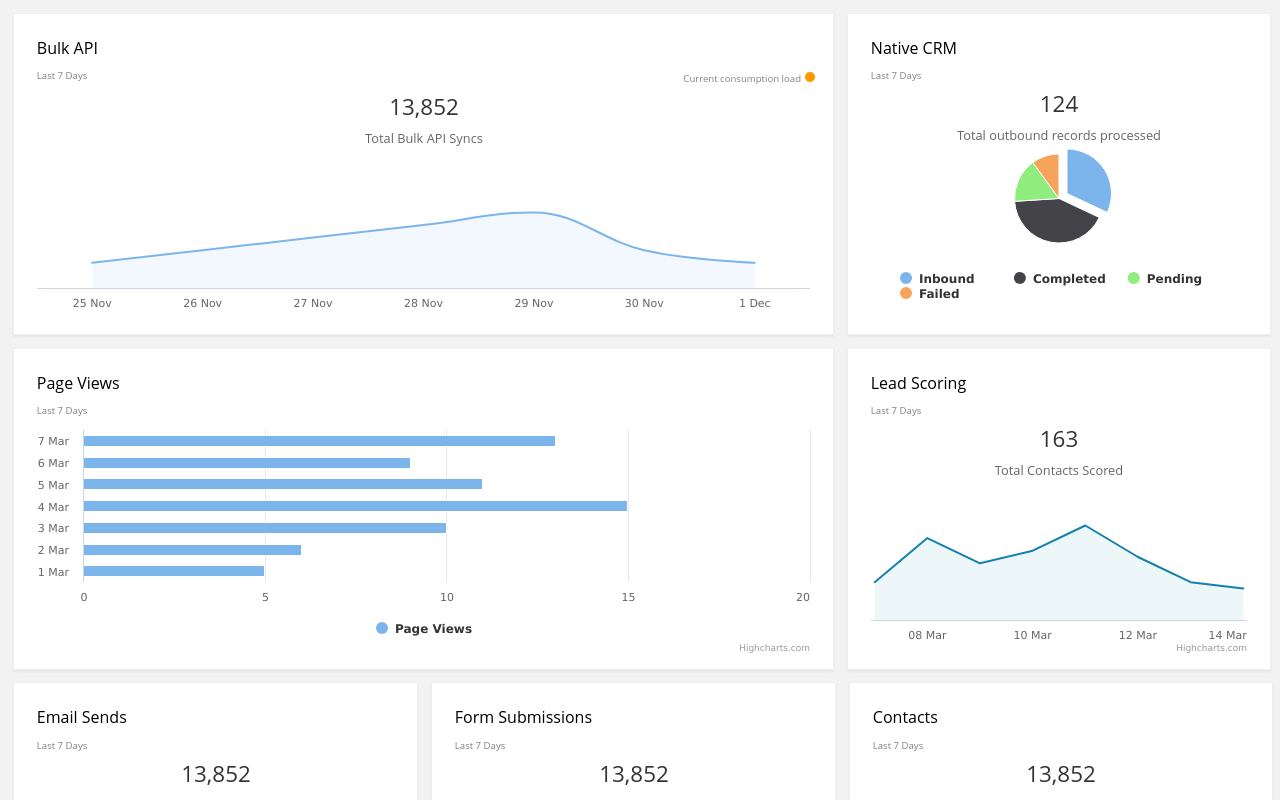
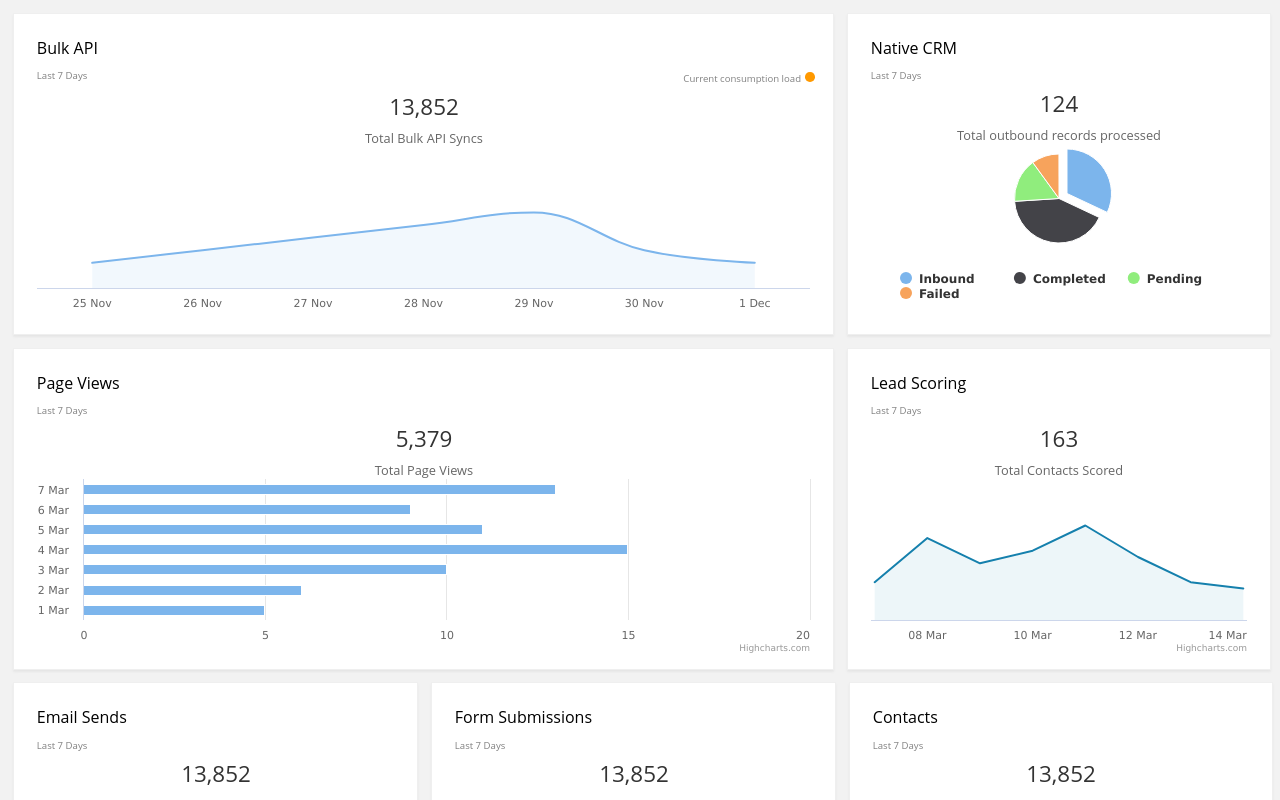
Before and after one commit to raviprakash25x/reactMocUp, a React (Create React App) app: page / in a window 1280 px wide. Shown: the top 800 px of the page. Built offline with nearby package versions, Linux system fonts and the light colour scheme.

Commit message:
Updated third highchart in popup

```diff
--- a/src/pageViews.js
+++ b/src/pageViews.js
@@ -38,7 +38,13 @@ export var options={
             type: 'bar'
     },
     title: {
-        text: ''
+        text: '5,379',
+        style: {"fontFamily": "Open Sans", "fontSize": "1.75vw"},
+        margin: 0
+    },
+    subtitle: {
+        text: 'Total Page Views',
+        style: {"fontFamily": "Open Sans", "fontSize": "1vw"}
     },
     xAxis: {
         type: 'datetime',
@@ -76,6 +82,7 @@ export var options={
 
 export var series = {
     series: [{
+        showInLegend: false,
         name: 'Page Views',
         data: selectAppropriateData(InputData.LeadScoreData,7)
     }]
@@ -86,11 +93,11 @@ export var line_options = {
         type: 'line'
     },
     title: {
-        text: ''
+        text: '',
     },
     yAxis: {
         title: {
-            text: '',
+            text: 'Page Views',
             },
         tickInterval:5,
     },
@@ -101,9 +108,9 @@ export var line_options = {
         },
     },
     legend: {
-        align:'right',
-        verticalAlign:'top',
-        margin:20
+        layout: 'horizontal',
+            align: 'right',
+            verticalAlign: 'top',
     },
 
     plotOptions: {
@@ -164,7 +171,7 @@ export function get_line_series(days) {
 export var line2_options = {
 
     title: {
-        text: ''
+        text: '',
     },
     subtitle: {
         text: ''
@@ -182,9 +189,9 @@ export var line2_options = {
         },
     },
     legend: {
-        layout: 'vertical',
-        align: 'right',
-        verticalAlign: 'middle'
+            layout: 'horizontal',
+            align: 'right',
+            verticalAlign: 'top',
     },
     plotOptions: {
         series: {
@@ -272,3 +279,153 @@ export var line_summary_data = {
 
 
 export var line_summary_colors = ['#47BDEF', '#000000'];
+
+
+export var scatter_options = {
+    chart: {
+        type: 'scatter'
+
+    },
+    title: {
+        text: ''
+    },
+    xAxis: {
+        type: 'datetime',
+        dateTimeLabelFormats: {
+            millisecond: '%H:%M:%S.%L',
+            second: '%H:%M:%S',
+            minute: '%H:%M',
+            hour: '%H:%M',
+            day: '%e. %b',
+            week: '%e. %b',
+            month: '%b \'%y',
+            year: '%Y'
+        },
+        title: {
+            text: 'Date'
+        },
+        startOnTick: true,
+        endOnTick: true,
+        showLastLabel: true
+    },
+    yAxis: {
+        title: {
+            text: 'Number of occurences'
+        },
+        min: 0
+    },
+    legend: {
+        layout: 'vertical',
+        align: 'left',
+        verticalAlign: 'top',
+        x: 100,
+        y: 70,
+        floating: true,
+        backgroundColor: '#FFFFFF',
+        borderWidth: 1
+    },
+    tooltip: {
+        formatter: function () {
+            return '<b>' + this.series.name + '</b><br/>' +
+                Highcharts.dateFormat('%b %Y',
+                    new Date(this.x))
+                + ',' + this.y + ' occurences ';
+        }
+    },
+    plotOptions: {
+        scatter: {
+            marker: {
+                radius: 5,
+                states: {
+                    hover: {
+                        enabled: true,
+                        lineColor: 'rgb(100,100,100)'
+                    }
+                }
+            },
+            states: {
+                hover: {
+                    marker: {
+                        enabled: true
+                    }
+                }
+            },
+            tooltip: {
+                headerFormat: '<b>Random</b><br>'
+            }
+        },
+        series: {
+        },
+        allowPointSelect: true
+
+    },
+    series: [{
+
+        name: 'Warning Limit',
+        data: [[Date.UTC(2018, 1), 1],
+            [Date.UTC(2018, 2), 2],
+            [Date.UTC(2018, 3), 4],
+            [Date.UTC(2018, 4), 2],
+            [Date.UTC(2018, 5), 5],
+            [Date.UTC(2018, 6), 4],
+            [Date.UTC(2018, 7), 3],
+            [Date.UTC(2018, 8), 1],
+            [Date.UTC(2018, 9), 0],
+            [Date.UTC(2018, 10), 1],
+            [Date.UTC(2018, 11), 4],
+            [Date.UTC(2018, 12), 4]]
+    },
+        {
+            name: 'Critical Limit',
+            data: [[Date.UTC(2018, 1), 3],
+                [Date.UTC(2018, 2), 4],
+                [Date.UTC(2018, 3), 1],
+                [Date.UTC(2018, 4), 0],
+                [Date.UTC(2018, 5), 2],
+                [Date.UTC(2018, 6), 0],
+                [Date.UTC(2018, 7), 1],
+                [Date.UTC(2018, 8), 0],
+                [Date.UTC(2018, 9), 0],
+                [Date.UTC(2018, 10), 3],
+                [Date.UTC(2018, 11), 0],
+                [Date.UTC(2018, 12), 0]]
+        }
+    ]
+
+}
+
+
+export var scatter_series =
+    {
+    series: [{
+
+    name: 'Warning Limit',
+    data: [[Date.UTC(2018, 1), 1],
+        [Date.UTC(2018, 2), 2],
+        [Date.UTC(2018, 3), 4],
+        [Date.UTC(2018, 4), 2],
+        [Date.UTC(2018, 5), 5],
+        [Date.UTC(2018, 6), 4],
+        [Date.UTC(2018, 7), 3],
+        [Date.UTC(2018, 8), 1],
+        [Date.UTC(2018, 9), 0],
+        [Date.UTC(2018, 10), 1],
+        [Date.UTC(2018, 11), 4],
+        [Date.UTC(2018, 12), 4]]
+},
+    {
+        name: 'Critical Limit',
+        data: [[Date.UTC(2018, 1), 3],
+            [Date.UTC(2018, 2), 4],
+            [Date.UTC(2018, 3), 1],
+            [Date.UTC(2018, 4), 0],
+            [Date.UTC(2018, 5), 2],
+            [Date.UTC(2018, 6), 0],
+            [Date.UTC(2018, 7), 1],
+            [Date.UTC(2018, 8), 0],
+            [Date.UTC(2018, 9), 0],
+            [Date.UTC(2018, 10), 3],
+            [Date.UTC(2018, 11), 0],
+            [Date.UTC(2018, 12), 0]]
+    }
+]}
```
